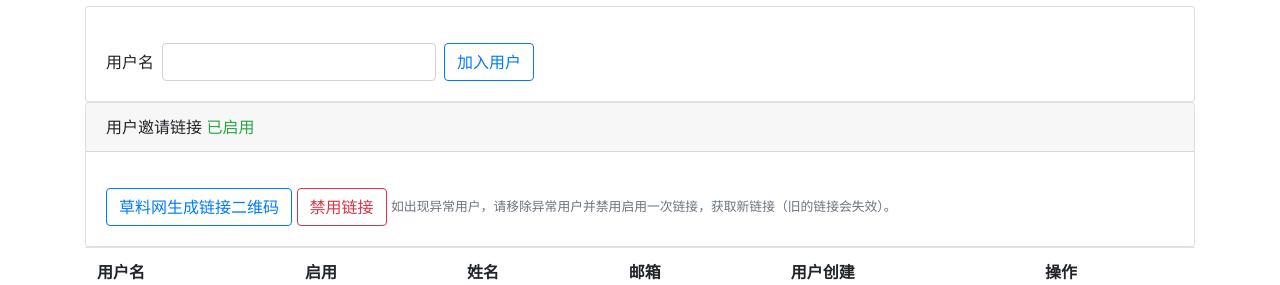
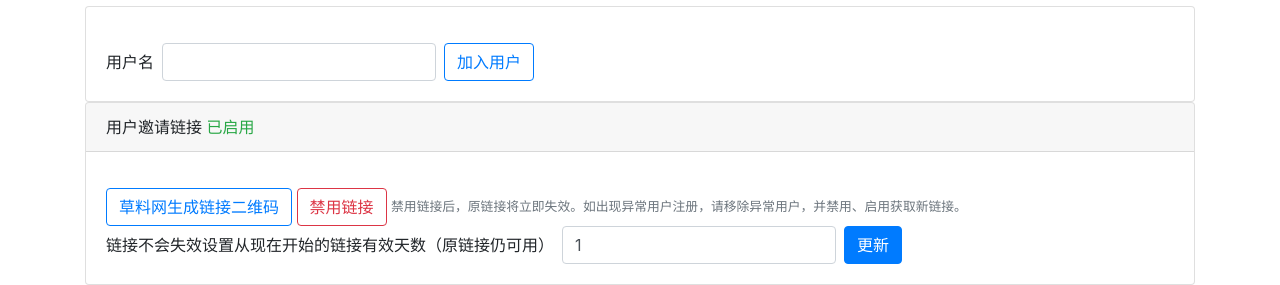
Before and after one commit to BITNP/keycloak-account-service, a FastAPI app: template templates/admin-delegatedgroup-detail.html.jinja2 in a window 1280 px wide. Shown: the part 197-482 px from the top of the page. Run offline with FastAPI, Linux system fonts and the light colour scheme; the template is opened without the code that fills it, so the values that code supplies are empty; parts of the project's set-up code (start-up, migrations or seed data) failed here and were passed over; some libraries are stand-ins or nearby versions.

Commit message:
Update frontend for admin_delegated_groups_update_invitation_link

```diff
--- a/datatypes.py
+++ b/datatypes.py
@@ -39,6 +39,7 @@ class GroupItem(BaseModel):
     attributes: dict = None
     members: list = None
     invitation_link: str = None
+    invitation_expires: datetime = None
 
     @validator('name', always=True)
     def default_name_as_path(cls, v, values):
--- a/invitation.py
+++ b/invitation.py
@@ -3,12 +3,23 @@ import datatypes
 import itsdangerous
 import base64
 from typing import Tuple
-from authlib.common.security import generate_token
+from datetime import datetime, timezone
+from authlib.common.security import generate_token as _generate_token
 
 SEPARATOR = "@"
 
+def get_invitation_expires(group: datatypes.GroupItem) -> int:
+    expires = group.attributes.get('invitationExpires')
+    if isinstance(expires, list):
+        if len(expires) > 0:
+            return int(expires[0]) if expires[0] else None
+        else:
+            return None
+    return int(expires) if expires else None
+
 def get_invitation_token(group: datatypes.GroupItem, config: datatypes.Settings) -> str:
     assert group.path.find(SEPARATOR) == -1, "Group path should not include separator: "+group.path
+
     nonce = group.attributes.get('invitationNonce')
     # we actually allow separator in nonce due to how this works
     if not nonce:
@@ -16,6 +27,12 @@ def get_invitation_token(group: datatypes.GroupItem, config: datatypes.Settings)
         return None
     if isinstance(nonce, list):
         nonce = nonce[0]
+
+    # expiry check - if expiry is None then we ignore the check
+    expires = get_invitation_expires(group)
+    if expires is not None and datetime.fromttimestamp(expires, timezone.utc) < datetime.utcnow():
+        return None
+
     text = SEPARATOR.join([group.path, nonce])
     signer = itsdangerous.Signer(secret_key=config.invitation_secret, sep=SEPARATOR)
     return base64.urlsafe_b64encode(signer.sign(text)).decode()
@@ -38,4 +55,4 @@ def parse_invitation_token(token: str, config: datatypes.Settings) -> Tuple[str,
         return None, None
 
 def generate_random_nonce() -> str:
-    return generate_token(length=4)
+    return _generate_token(length=4)
--- a/templates/admin-delegatedgroup-detail.html.jinja2
+++ b/templates/admin-delegatedgroup-detail.html.jinja2
@@ -25,14 +25,28 @@
             <div class="card-header">用户邀请链接 {% if group.invitation_link is sameas None %}<span class="text-danger">未启用</span>{% else %}<span class="text-success">已启用</span>{% endif %}</div>
             <div class="card-body">
                 {% if group.invitation_link is sameas None %}
-                <form class="form-inline">
-                    <label class="col-form-label" for="setup-nonce">设置链接密钥为</label>
-                    <input type="text" class="form-control mb-2 mb-sm-0 mx-sm-2" id="setup-nonce" name="nonce" value="{{ new_nonce }}" required>
+                <form class="form-inline" action="{{ url_for('admin_delegated_groups_update_invitation_link') }}" method="POST" enctype="application/x-www-form-urlencoded">
+                    <label class="col-form-label" for="setup-add-days">链接有效天数</label>
+                    <input type="number" class="form-control mb-2 mb-sm-0 mx-sm-2" id="setup-add-days" name="days_from_now" value="7" min="1" required>
+                    <input type="hidden" name="path" value="{{ path }}">
+                    <input type="hidden" name="{{csrf_field[0]}}" value="{{csrf_field[1]}}">
                     <button type="submit" class="btn btn-primary mb-2 mb-sm-0">启用链接</button>
                 </form>
                 {% else %}
                 <p><a href="{{ group.invitation_link }}" class="card-link">{{ group.invitation_link }}</a></p>
-                <form><a href="https://cli.im/api/qrcode/code?text={{ group.invitation_link | urlencode }}" class="btn btn-outline-primary">草料网生成链接二维码</a> <button type="submit" class="btn btn-outline-danger">禁用链接</button> <small class="text-muted">如出现异常用户，请移除异常用户并禁用启用一次链接，获取新链接（旧的链接会失效）。</small>
+                <form action="{{ url_for('admin_delegated_groups_update_invitation_link') }}" method="POST" enctype="application/x-www-form-urlencoded">
+                    <a href="https://cli.im/api/qrcode/code?text={{ group.invitation_link | urlencode }}" class="btn btn-outline-primary">草料网生成链接二维码</a> <button type="submit" class="btn btn-outline-danger">禁用链接</button> <small class="text-muted">禁用链接后，原链接将立即失效。如出现异常用户注册，请移除异常用户，并禁用、启用获取新链接。</small>
+                    <input type="hidden" name="path" value="{{ path }}">
+                    <input type="hidden" name="days_from_now" value="-1">
+                    <input type="hidden" name="{{csrf_field[0]}}" value="{{csrf_field[1]}}">
+                </form>
+                <form class="form-inline" action="{{ url_for('admin_delegated_groups_update_invitation_link') }}" method="POST" enctype="application/x-www-form-urlencoded">
+                    {% if group.invitation_expires %}链接将在 {{ group.invitation_expires }} 失效{% else %}链接不会失效{% endif %}
+                    <label class="col-form-label" for="setup-add-days">设置从现在开始的链接有效天数（原链接仍可用）</label>
+                    <input type="number" class="form-control mb-2 mb-sm-0 mx-sm-2" id="setup-add-days" name="days_from_now" value="1" min="0" required>
+                    <input type="hidden" name="path" value="{{ path }}">
+                    <input type="hidden" name="{{csrf_field[0]}}" value="{{csrf_field[1]}}">
+                    <button type="submit" class="btn btn-primary mb-2 mb-sm-0">更新</button>
                 </form>
                 {% endif %}
             </div>
```
Also changed, not shown: routers/admin/groups.py (+13 -1 lines).
